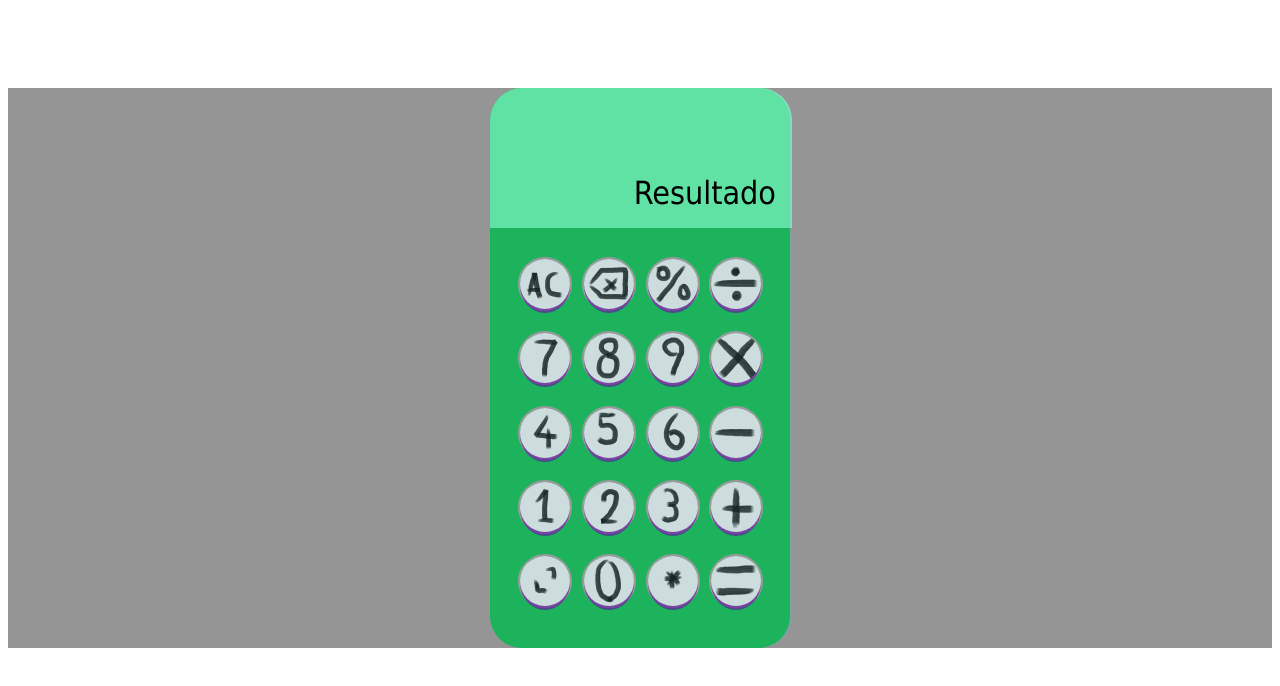
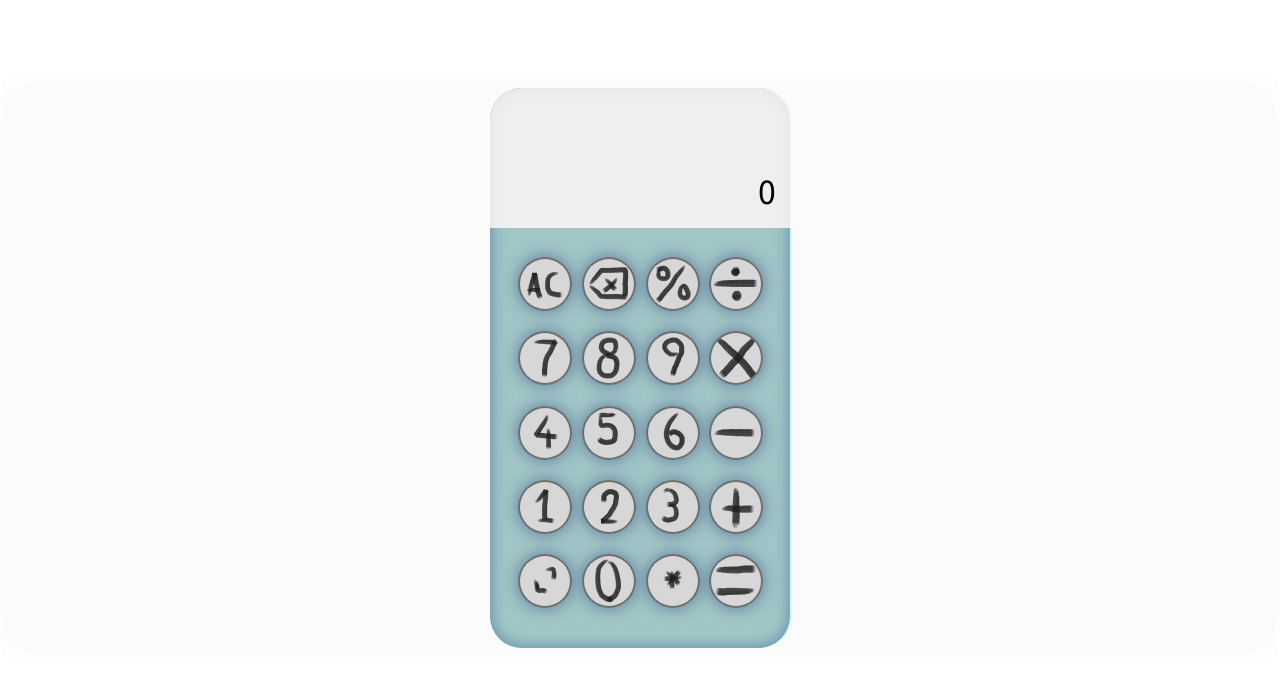
Before and after one commit to Sande-Ricardo/calculator-1.0, an Angular app: page / in a window 1280 px wide. Shown: the top 686 px of the page. Built offline with nearby package versions, Linux system fonts and the light colour scheme.

Commit message:
etapa básica (con errores y falta de funciones)

```diff
--- a/src/app/app.component.html
+++ b/src/app/app.component.html
@@ -2,30 +2,38 @@
 
   <div class="enable">
     <div class="result">
-        <p>{{results}}</p>
+        <p>{{c}}</p>
     </div>
 
     <div class="keys">
-      <app-button class="bnt1" [route]="'../assets/AC.png'">  </app-button>
+      <app-button class="bnt1" [route]="'../assets/AC.png'" (click)="ac()">  </app-button>
       <app-button class="bnt1" [route]="'../assets/borrar.png'">  </app-button>
       <app-button class="bnt1" [route]="'../assets/porcentaje.png'">  </app-button>
-      <app-button class="bnt1" [route]="'../assets/dividendo.png'">  </app-button>
+      <app-button class="bnt1" [route]="'../assets/dividendo.png'" (click)="setSign(4)">  </app-button>
+
       <app-button class="bnt1" [route]="'../assets/7.png'" (click)="setAB(7)">  </app-button>
-      <app-button class="bnt1" [route]="'../assets/8.png'">  </app-button>
-      <app-button class="bnt1" [route]="'../assets/9.png'">  </app-button>
-      <app-button class="bnt1" [route]="'../assets/por.png'">  </app-button>
-      <app-button class="bnt1" [route]="'../assets/4.png'">  </app-button>
-      <app-button class="bnt1" [route]="'../assets/5.png'">  </app-button>
-      <app-button class="bnt1" [route]="'../assets/6.png'">  </app-button>
-      <app-button class="bnt1" [route]="'../assets/menos.png'">  </app-button>
-      <app-button class="bnt1" [route]="'../assets/1.png'">  </app-button>
-      <app-button class="bnt1" [route]="'../assets/2.png'">  </app-button>
-      <app-button class="bnt1" [route]="'../assets/3.png'">  </app-button>
-      <app-button class="bnt1" [route]="'../assets/mas.png'">  </app-button>
+      <app-button class="bnt1" [route]="'../assets/8.png'" (click)="setAB(8)"> </app-button>
+      <app-button class="bnt1" [route]="'../assets/9.png'" (click)="setAB(9)"> </app-button>
+
+      <app-button class="bnt1" [route]="'../assets/por.png'" (click)="setSign(3)">  </app-button>
+
+      <app-button class="bnt1" [route]="'../assets/4.png'" (click)="setAB(4)"> </app-button>
+      <app-button class="bnt1" [route]="'../assets/5.png'" (click)="setAB(5)"> </app-button>
+      <app-button class="bnt1" [route]="'../assets/6.png'" (click)="setAB(6)"> </app-button>
+
+      <app-button class="bnt1" [route]="'../assets/menos.png'" (click)="setSign(2)">  </app-button>
+
+      <app-button class="bnt1" [route]="'../assets/1.png'" (click)="setAB(1)"> </app-button>
+      <app-button class="bnt1" [route]="'../assets/2.png'" (click)="setAB(2)"> </app-button>
+      <app-button class="bnt1" [route]="'../assets/3.png'" (click)="setAB(3)"> </app-button>
+
+      <app-button class="bnt1" [route]="'../assets/mas.png'" (click)="setSign(1)">  </app-button>
       <app-button class="bnt1" [route]="'../assets/extender.png'">  </app-button>
-      <app-button class="bnt1" [route]="'../assets/0.png'">  </app-button>
-      <app-button class="bnt1" [route]="'../assets/punto.png'">  </app-button>
-      <app-button class="bnt1" [route]="'../assets/igual.png'">  </app-button>
+
+      <app-button class="bnt1" [route]="'../assets/0.png'" (click)="setAB(0)"> </app-button>
+
+      <app-button class="bnt1" [route]="'../assets/punto.png'" (click)="setP()">  </app-button>
+      <app-button class="bnt1" [route]="'../assets/igual.png'" (click)="igualdad()">  </app-button>
     </div>
 
   </div>
--- a/src/app/app.component.scss
+++ b/src/app/app.component.scss
@@ -1,21 +1,24 @@
 .container{
-    background-color: rgba(0, 0, 0, 0.416);
+    background-color: rgb(251, 251, 251);
     position: relative;
 
     display: flex;
     justify-content: center;
+    border-radius: 1rem;
+    box-shadow: 0rem 0rem 1rem rgba(232, 231, 231, 0.425);
 
     top: 5rem;
 }
 
 .enable{
-    background-color: rgba(2, 175, 43, 0.784);
+    background-color: rgb(192, 192, 192);
     width: 18rem;
     min-height: 35rem;
     position: relative;
     padding: 0px;
     padding-right: .8rem;
     border-radius: 2rem;
+    box-shadow: inset 0rem 0rem 1rem rgba(43, 66, 125, 0.588);
 
     display: grid;
 
@@ -23,7 +26,7 @@
 
 
 .result{
-    background-color: rgba(127, 255, 212, 0.668);
+    background-color: rgba(248, 248, 248, 0.846);
     width: 100%;
     min-height: 4rem;
     display: flex;
@@ -36,6 +39,7 @@
 .result p {
     margin-right: 1rem;
     margin-bottom: 1rem;
+
 }
 
 
--- a/src/app/app.component.ts
+++ b/src/app/app.component.ts
@@ -9,28 +9,91 @@ import { ButtonComponent } from 'src/app/button/button.component';
 export class AppComponent {
   title = 'Calculator';
 
-  results = "Resultado";
 
   a:number = 0;
   b:number = 0;
+  collect:string="";
   c:number = 0;
-  sign:number=0
+  d:string = "";
+  sign:number=0;
 
 
 
-  suma(a:number, b:number){
-    this.c = (a+b);
-    return (this.c)
+
+  sum(){
+    this.c = (this.a+this.b);
+    this.d="+";
+  };
+
+  rest(){
+    this.c= (this.a-this.b);
+    this.d="-";
+  };
+
+  prod(){
+    this.c=(this.a*this.b);
+    this.d="*";
+  };
+
+  coc(){
+    this.c=(this.a/this.b);
+    this.d="/";
+  };
+
+  ac(){
+    this.a=0;
+    this.b=0;
+    this.sign=0;
+    this.collect="";
+  };
+
+  setAB(num:number){
+    this.collect += (num.toString());
+  };
+
+  setP(){
+    if (Number(this.collect)!= 0)
+      {this.collect += (".")}
+    else {alert("Error")};
+    /* arreglar: el alert error debería salir si se pone un punto luego de otro punto*/
+  };
+
+  setSign(num:number){
+    this.sign=num;
+    this.a=Number(this.collect);
+    this.collect="";
+    /* console.log(this.a) */
+  };
+
+  setOp(){
+  /*  usar do while/ switch para setear el signo en "sign" a partir de distintos valores. Ej: 1 == suma / 1 == operaciónDeSuma(a,b) */
+    switch (this.sign){
+      case 1:
+        this.sum();
+        break;
+      case 2:
+        this.rest();
+        break;
+      case 3:
+        this.prod();
+        break;
+      case 4:
+        this.coc();
+        break;
+
+    }
+
+  };
+
+  igualdad(){
+    this.b=Number(this.collect)
+    this.setOp();
+    console.log(this.c)
+    this.ac()
   }
 
-  setAB(num:number,){
-    if (this.a == 0)
-    {this.a = num} else
-    {this.b = num}
-  }
 
-  setSign(num:number){
-  /*  usar do while para setear el signo en "sign" a partir de distintos valores. Ej: 1 == suma / 1 == operaciónDeSuma(a,b) */
-  }
+  /*creo que no hace falta setear algún numero, solo debería asociar un número para cada operación.
+  Ej: fijo un 1 en la suma y el event hace que se setee el 1 en sign, el igual corre la función respecto al valor de sign*/
 
 }
--- a/src/app/button/button.component.scss
+++ b/src/app/button/button.component.scss
@@ -2,8 +2,9 @@
     width: 50px;
     height: 50px;
     border-radius: 50%;
-    border: 2px rgb(155, 154, 154) solid;
-    background-color: rgba(237, 233, 247, 0.171);
+    border: 2px rgba(155, 154, 154, 0) solid;
+    background-color: rgba(108, 108, 108, 0.955);
+    box-shadow: 0rem 0rem 1rem rgba(43, 66, 125, 0.588);
 
 }
 
@@ -12,5 +13,4 @@
     width: 50px;
     border-radius: 50%;
     opacity: .85;
-    background-color: rgba(105, 5, 172, 0.683);
 }
```
